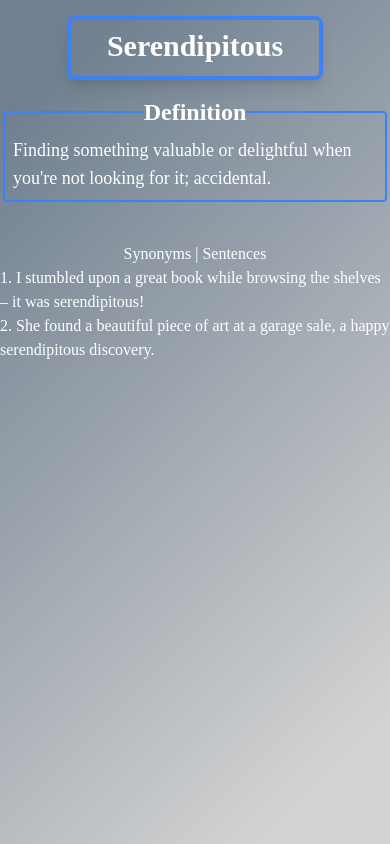
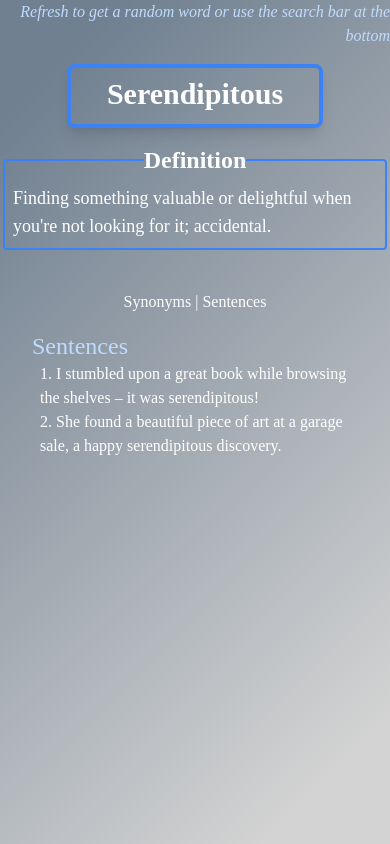
Before and after one commit to 4mshu/vocabulary_trainer, a React (Create React App) app: page / in a window 390 px wide. Both pictures are taken after a click on the button "Sentences". Built offline with nearby package versions, Linux system fonts and the light colour scheme.

Commit message:
responsiveness fixed

```diff
--- a/src/App.js
+++ b/src/App.js
@@ -6,6 +6,7 @@ import { words } from './components/words';
 import Options from './components/Options';
 import Sentences from './components/Sentences';
 import Buttons from './components/Buttons';
+import HeaderMessage from './components/HeaderMessage';
 
 let length = words.length;
 const randomNumber = Math.floor(Math.random() * (length));
@@ -32,11 +33,14 @@ function App() {
 
   return (
     <>
+      <HeaderMessage/>
       <Options rightWord={rightWord} />
       <WordCard definition={definition}/>
       <Buttons handleHints={handleHints} handleSentenceToggle={handleSentenceToggle} />
-      {hints && <Hints synonyms={synonyms} />}
-      {sentenceToggle && <Sentences sentences={sentences} />}
+      <div className="grid grid-cols-1 md:grid-cols-2 gap-4">
+  <div>{hints ? <Hints synonyms={synonyms} /> : <div></div>}</div>
+  <div>{sentenceToggle ? <Sentences sentences={sentences} /> : <div></div>}</div>
+</div>
     </>
 
   );
--- /dev/null
+++ b/src/components/HeaderMessage.jsx
@@ -0,0 +1,7 @@
+import React from 'react'
+
+export default function HeaderMessage() {
+  return (
+    <p className='text-right text-blue-200'><em>Refresh to get a random word or use the search bar at the bottom</em></p>
+  )
+}
--- a/src/components/Hints.jsx
+++ b/src/components/Hints.jsx
@@ -4,11 +4,17 @@ export default function (props) {
     const {synonyms} = props
   return (
 
-    <fieldset className='capitalize'>
-      <legend className=''>
+    <fieldset className='capitalize mx-8'>
+      <legend className='text-2xl text-blue-200'>
         Synonyms
       </legend>
-    {synonyms.join(" ")}
+      <ul className='mx-2'>
+        {synonyms.map((word,i) => {
+          return (
+            <li>{i+1}. {word}</li>
+          )
+        })}
+      </ul>
   </fieldset>
 
   )
--- a/src/components/Sentences.jsx
+++ b/src/components/Sentences.jsx
@@ -3,10 +3,17 @@ import React from 'react';
 export default function Sentences(props) {
     const { sentences } = props;
     return (
-        <ul className=''>
-            {sentences.map((x, index) => (
-                <li key={index}>{index+1}. {x}</li>
-            ))}
+        <fieldset className='mx-8'>
+        <legend className='text-2xl text-blue-200'>
+          Sentences
+        </legend>
+        <ul className='mx-2'>
+          {sentences.map((word,i) => {
+            return (
+              <li>{i+1}. {word}</li>
+            )
+          })}
         </ul>
+    </fieldset>
     );
 }
```
